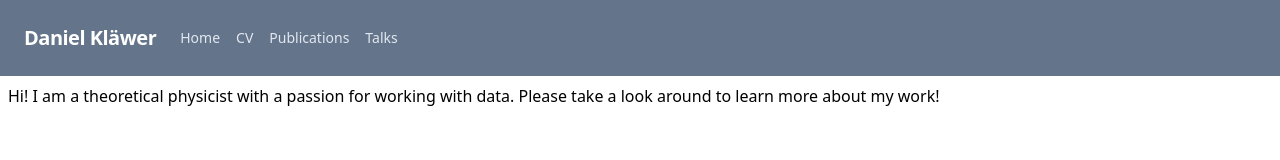
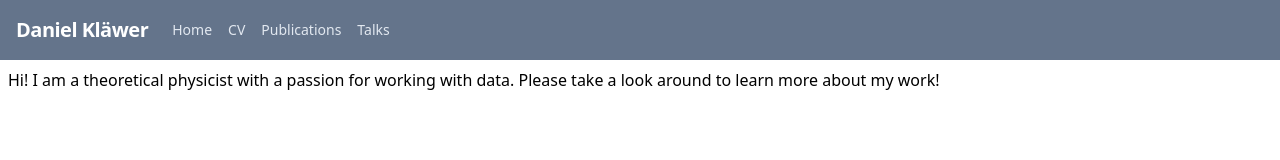
Before and after one commit to dklaewer/dklaewer.github.io, a Gatsby site: page / in a window 1280 px wide. Built offline with nearby package versions, Linux system fonts and the light colour scheme; Gatsby itself is replaced by a stand-in of ours.

Commit message:
smaller menu bar

```diff
--- a/src/pages/NavigationBar.js
+++ b/src/pages/NavigationBar.js
@@ -8,7 +8,7 @@ export default function NavigationBar(props) {
   }
   return (
     <div className="sticky top-0 z-50">
-      <nav className="flex items-center justify-between flex-wrap bg-slate-500 p-6">
+      <nav className="flex items-center justify-between flex-wrap bg-slate-500 p-4">
         <div className="flex items-center flex-shrink-0 text-white mr-6">
           <span className="font-semibold text-xl tracking-tight">Daniel Kläwer</span>
         </div>
```
